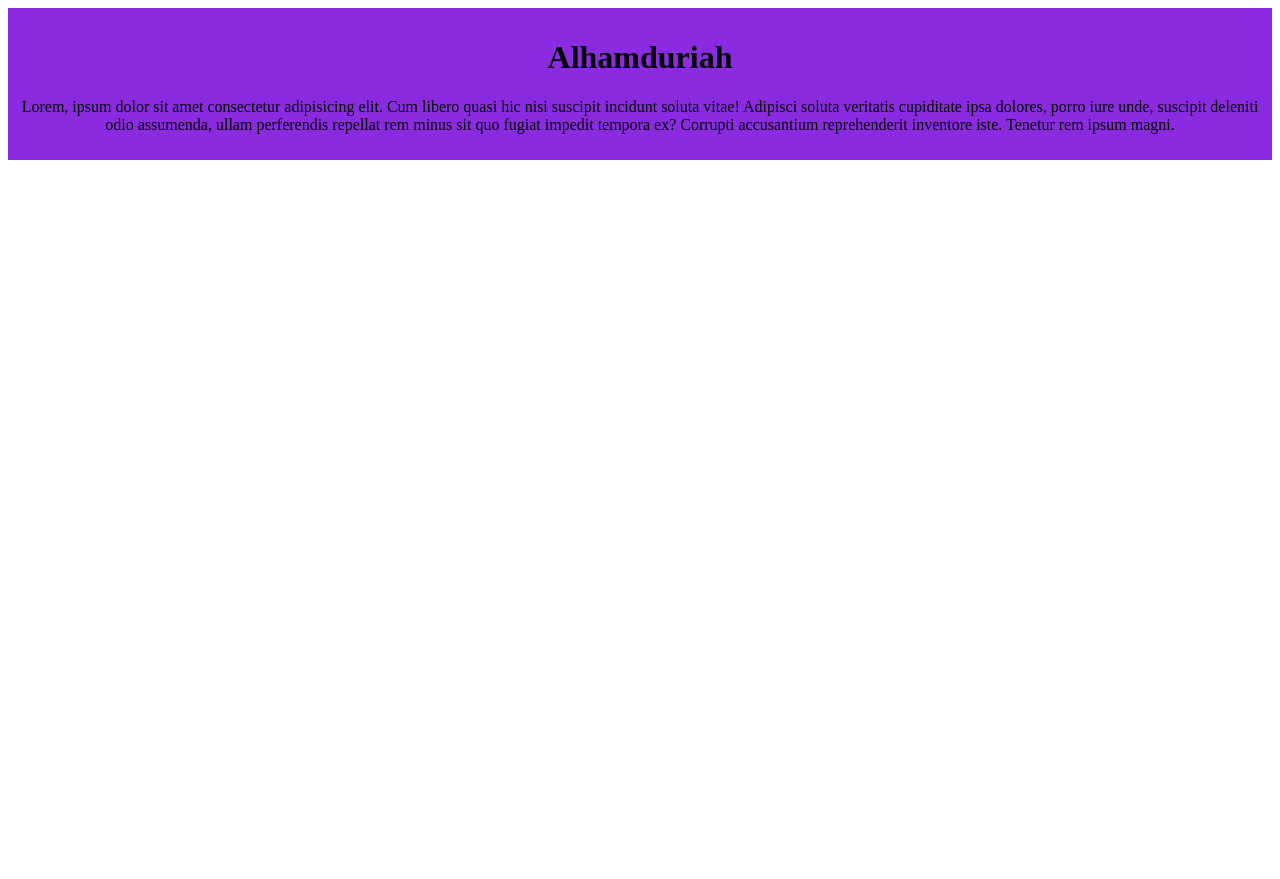
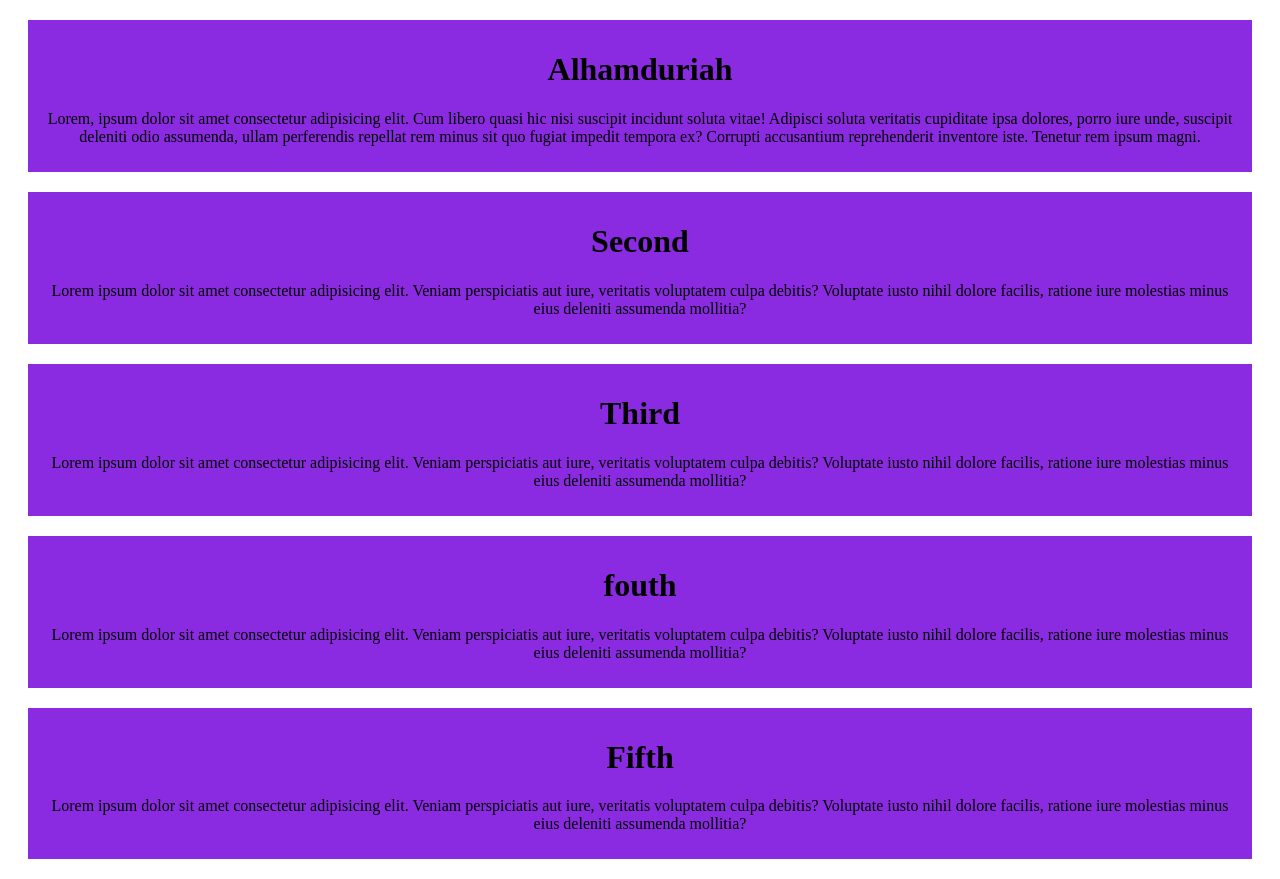
Before and after one commit to Raahim-703/my-simple-website, a plain HTML site: page index.html in a window 1280 px wide. Before the commit the page ends 800 px from the top, so only its background shows below. Drawn offline with Linux system fonts and the light colour scheme.

Commit message:
added all the change

```diff
--- a/index.html
+++ b/index.html
@@ -11,5 +11,21 @@
         <h1>Alhamduriah</h1>
         <p>Lorem, ipsum dolor sit amet consectetur adipisicing elit. Cum libero quasi hic nisi suscipit incidunt soluta vitae! Adipisci soluta veritatis cupiditate ipsa dolores, porro iure unde, suscipit deleniti odio assumenda, ullam perferendis repellat rem minus sit quo fugiat impedit tempora ex? Corrupti accusantium reprehenderit inventore iste. Tenetur rem ipsum magni.</p>
     </div>
+    <div>
+        <h1>Second</h1>
+        <p>Lorem ipsum dolor sit amet consectetur adipisicing elit. Veniam perspiciatis aut iure, veritatis voluptatem culpa debitis? Voluptate iusto nihil dolore facilis, ratione iure molestias minus eius deleniti assumenda mollitia?</p>
+    </div>
+        <div>
+        <h1>Third</h1>
+        <p>Lorem ipsum dolor sit amet consectetur adipisicing elit. Veniam perspiciatis aut iure, veritatis voluptatem culpa debitis? Voluptate iusto nihil dolore facilis, ratione iure molestias minus eius deleniti assumenda mollitia?</p>
+    </div>
+        <div>
+        <h1>fouth</h1>
+        <p>Lorem ipsum dolor sit amet consectetur adipisicing elit. Veniam perspiciatis aut iure, veritatis voluptatem culpa debitis? Voluptate iusto nihil dolore facilis, ratione iure molestias minus eius deleniti assumenda mollitia?</p>
+    </div>
+        <div>
+        <h1>Fifth</h1>
+        <p>Lorem ipsum dolor sit amet consectetur adipisicing elit. Veniam perspiciatis aut iure, veritatis voluptatem culpa debitis? Voluptate iusto nihil dolore facilis, ratione iure molestias minus eius deleniti assumenda mollitia?</p>
+    </div>
 </body>
 </html>
--- a/stye/style.css
+++ b/stye/style.css
@@ -2,4 +2,5 @@ div{
     background-color: blueviolet;
     padding: 10px;
     text-align: center;
+    margin: 20px;
 }
```
